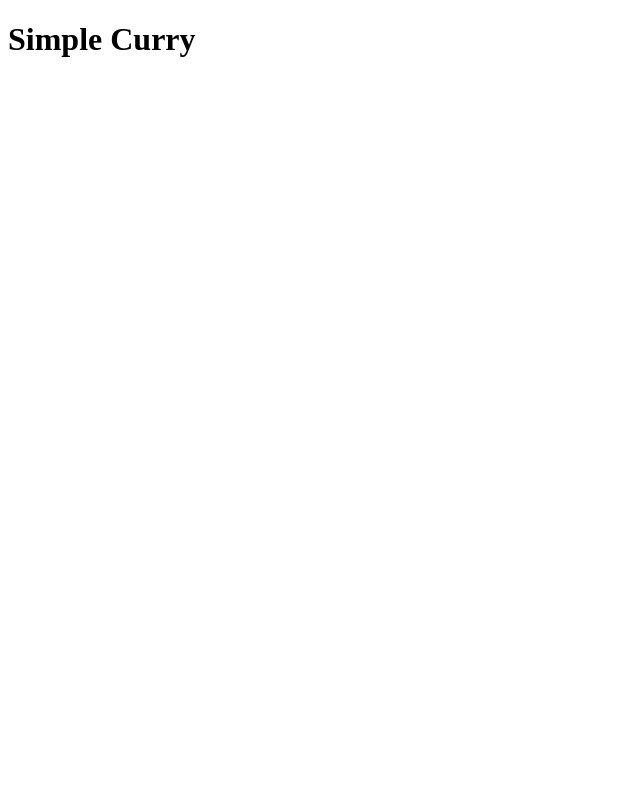
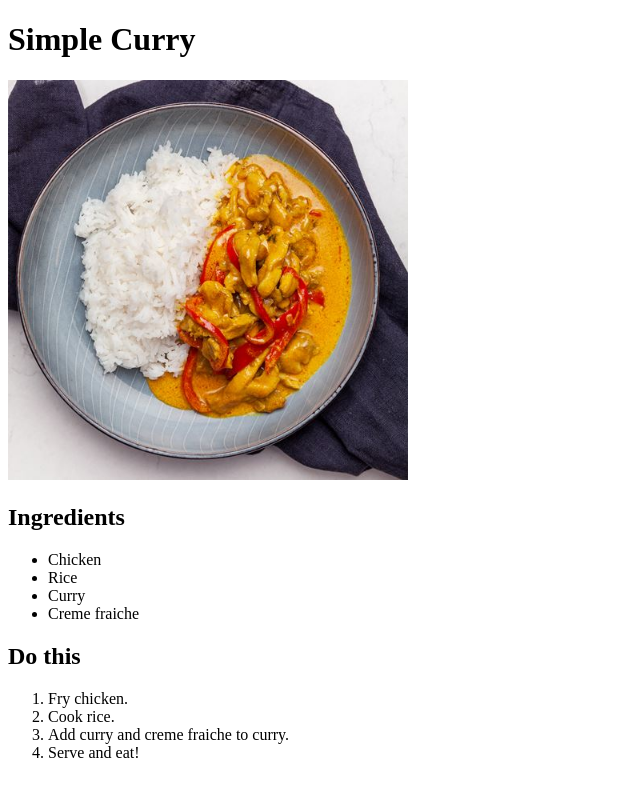
Before and after one commit to cmarken/odin-recipes, a plain HTML site: page recipes/simple_curry.html in a window 1280 px wide. Shown: the whole page, without its empty margins (0-640 px from the left). Drawn offline with Linux system fonts and the light colour scheme.

Commit message:
Add sticky chicken and simple simple_curry
Add instructions and shopping list to cook the two meals. Last commit lacked the actual files for the simple curry.

```diff
--- a/recipes/simple_curry.html
+++ b/recipes/simple_curry.html
@@ -6,6 +6,22 @@
     <title>Simple Curry</title>
 </head>
 <body>
-    <h1> Simple Curry</H1>
+    <h1>Simple Curry</H1>
+    <img src="../assets/simple-curry.jpeg" alt="a bowl of curry" width="400" height="400">
+    </br>
+    <h2>Ingredients</h2>
+    <ul>
+        <li>Chicken</li>
+        <li>Rice</li>
+        <li>Curry</li>
+        <li>Creme fraiche</li>
+    </ul>
+    <h2>Do this</h2>
+    <ol>
+        <li>Fry chicken.</li>
+        <li>Cook rice.</li>
+        <li>Add curry and creme fraiche to curry.</li>
+        <li>Serve and eat!</li>
+    </ol>
 </body>
 </html>
```
Also changed, not shown: index.html (+1 -1 lines), recipes/sticky_chicken.html (+15 -0 lines).
